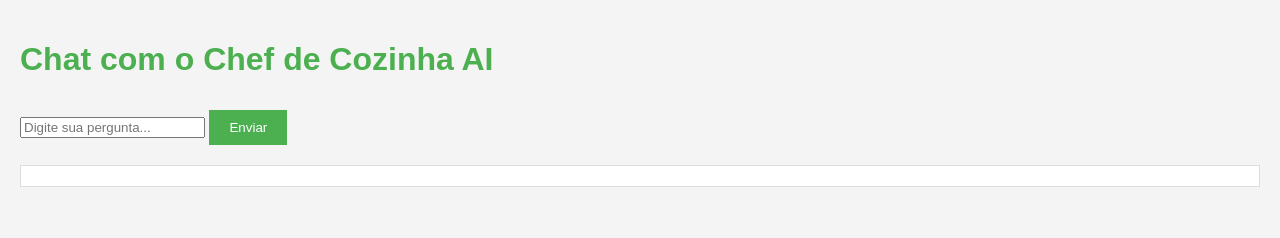
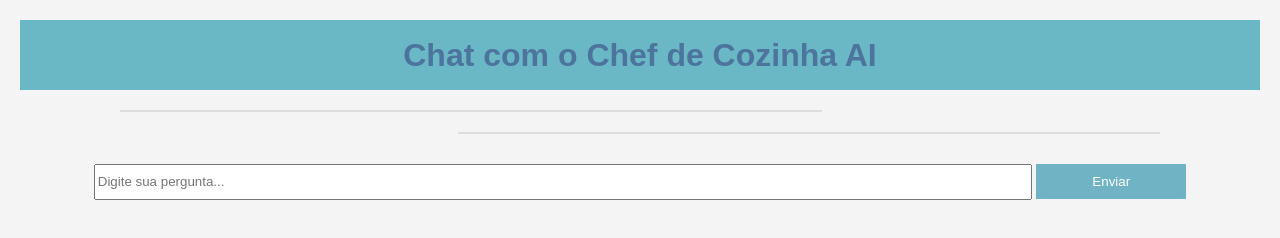
Before and after one commit to cjoner/servicosNuvem_aula12-07, a website: page public/index.html in a window 1280 px wide. Drawn offline with Linux system fonts and the light colour scheme.

Commit message:
Add files via upload

```diff
--- a/public/index.html
+++ b/public/index.html
@@ -1,60 +1,36 @@
 <!DOCTYPE html>
 <html lang="pt-BR">
+
 <head>
     <meta charset="UTF-8">
     <meta name="viewport" content="width=device-width, initial-scale=1.0">
     <title>Chat com o Chef de Cozinha AI</title>
-    <style>
-        body {
-            font-family: Arial, sans-serif;
-            background-color: #f4f4f4;
-            color: #333;
-            margin: 0;
-            padding: 20px;
-        }
-        h1 {
-            color: #4CAF50;
-        }
-        #inputArea {
-            margin-top: 20px;
-        }
-        #outputArea {
-            margin-top: 20px;
-            padding: 10px;
-            border: 1px solid #ddd;
-            background-color: #fff;
-        }
-        #sendMessage {
-            margin-top: 10px;
-            padding: 10px 20px;
-            background-color: #4CAF50;
-            color: white;
-            border: none;
-            cursor: pointer;
-        }
-        #sendMessage:hover {
-            background-color: #45a049;
-        }
-    </style>
+    <link rel="stylesheet" href="/styles.css">
 </head>
+
 <body>
 
     <h1>Chat com o Chef de Cozinha AI</h1>
-    <div id="inputArea">
-        <input type="text" id="userInput" placeholder="Digite sua pergunta..." />
-        <button id="sendMessage">Enviar</button>
+    <div id="blocoFora">
+        <div id="outputArea1"></div>
+        <div id="outputArea2"></div>
+
+
+        <div id="inputArea">
+            <input type="text" id="userInput" placeholder="Digite sua pergunta..." />
+            <button id="sendMessage">Enviar</button>
+        </div>
     </div>
-    <div id="outputArea"></div>
-
     <script>
-        document.getElementById('sendMessage').addEventListener('click', async function() {
+        document.getElementById('sendMessage').addEventListener('click', async function () {
             const userInput = document.getElementById('userInput').value;
-            const outputArea = document.getElementById('outputArea');
+            const outputArea1 = document.getElementById('outputArea1');
+            const outputArea2 = document.getElementById('outputArea2');
 
             if (userInput) {
                 const userMessageDiv = document.createElement('div');
                 userMessageDiv.textContent = `Você: ${userInput}`;
-                outputArea.appendChild(userMessageDiv);
+                outputArea1.appendChild(userMessageDiv);
 
                 try {
                     const response = await fetch('/chat', {
@@ -68,12 +44,12 @@
                     const data = await response.json();
                     const aiMessageDiv = document.createElement('div');
                     aiMessageDiv.textContent = `Chef de Cozinha AI: ${data.response}`;
-                    outputArea.appendChild(aiMessageDiv);
+                    outputArea2.appendChild(aiMessageDiv);
                 } catch (error) {
                     console.error('Error:', error);
                     const errorDiv = document.createElement('div');
                     errorDiv.textContent = 'Erro ao obter resposta do Chef de Cozinha AI.';
-                    outputArea.appendChild(errorDiv);
+                    outputArea2.appendChild(errorDiv);
                 }
 
                 document.getElementById('userInput').value = '';
@@ -82,4 +58,5 @@
     </script>
 
 </body>
+
 </html>
--- /dev/null
+++ b/public/styles.css
@@ -0,0 +1,62 @@
+body {
+    font-family: Arial, sans-serif;
+    background-color: #f4f4f4;
+    color: #333;
+    margin: 0;
+    padding: 20px;
+}
+h1 {
+    color: #4d749d;
+    align-content: center;
+    background-color: #6ab7c5;
+    width: 100%;
+    height: 70px;
+    margin: 0px;
+    text-align: center;
+}
+#userInput{
+    width: 75%;
+    height: 30px;
+}
+#inputArea {
+    margin-top: 20px;
+    text-align: center;
+
+}
+#blocoFora{
+    width: 100%;
+    margin: 0px;
+    display: grid;
+
+}
+#outputArea1 {
+    margin-top: 20px;
+    margin-left: 100px;
+    text-align: start;
+    border: 1px solid #ddd;
+    background-color: #b6d7f2;
+    width: 700px;
+
+}
+#outputArea2 {
+    margin-top: 20px;
+    margin-right: 100px;
+    text-align: end;
+    border: 1px solid #ddd;
+    background-color: #7cbcc5;
+    width: 700px;
+    display: flex;
+    justify-self: right;
+}
+#sendMessage {
+    margin-top: 10px;
+    padding: 10px 20px;
+    background-color: #6fb3c4;
+    color: white;
+    border: none;
+    cursor: pointer;
+    width: 150px;
+}
+#sendMessage:hover {
+    background-color: #7cc4d6;
+}
```
